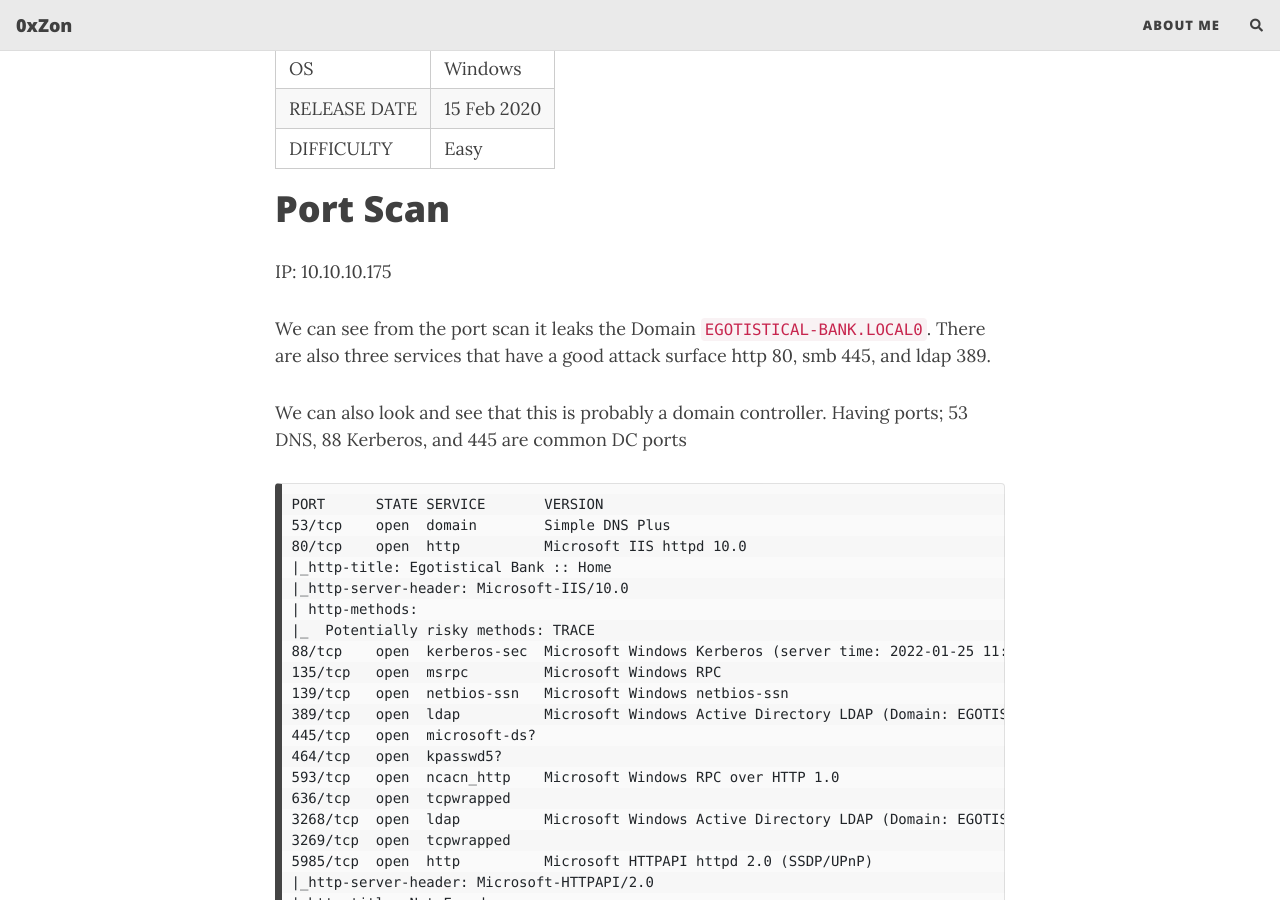
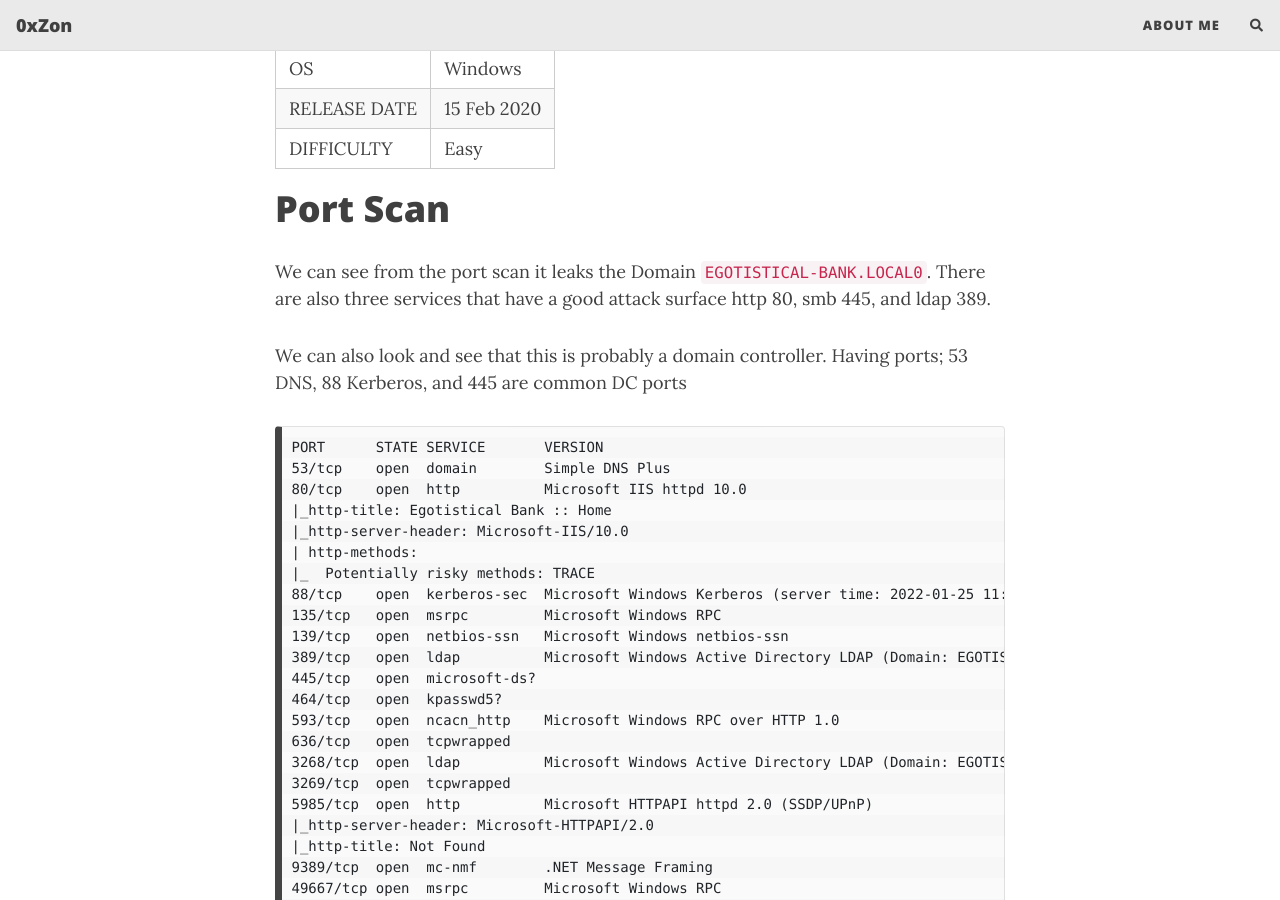
Before and after one commit to 0xZon/0xZon.github.io, a Jekyll site: the page built from _posts/2022-03-17-HTB-Sauna.md, in a window 1280 px wide and 900 px high, scrolled down 508 px. Built offline with Jekyll 4.4.1, drawn with Linux system fonts in a browser that asks for light colours; nearby versions of some CDN libraries; comment, search, counter and statistics services are not loaded.

Commit message:
Update 2022-03-17-HTB-Sauna.md

```diff
--- a/_posts/2022-03-17-HTB-Sauna.md
+++ b/_posts/2022-03-17-HTB-Sauna.md
@@ -8,7 +8,6 @@ tags: [HTB]
 
 ![Sauna](https://raw.githubusercontent.com/0xZon/0xZon.github.io/main/assets/img/sauna/sauna.png)
 
-
 | Name | Ransom |
 | :------ |:--- |
 | OS | Windows |
@@ -16,8 +15,6 @@ tags: [HTB]
 | DIFFICULTY | Easy |
 
 # Port Scan
-
-IP: 10.10.10.175
 
 We can see from the port scan it leaks the Domain `EGOTISTICAL-BANK.LOCAL0`. There are also three services that have a good attack surface http 80, smb 445, and ldap 389.
 
```
